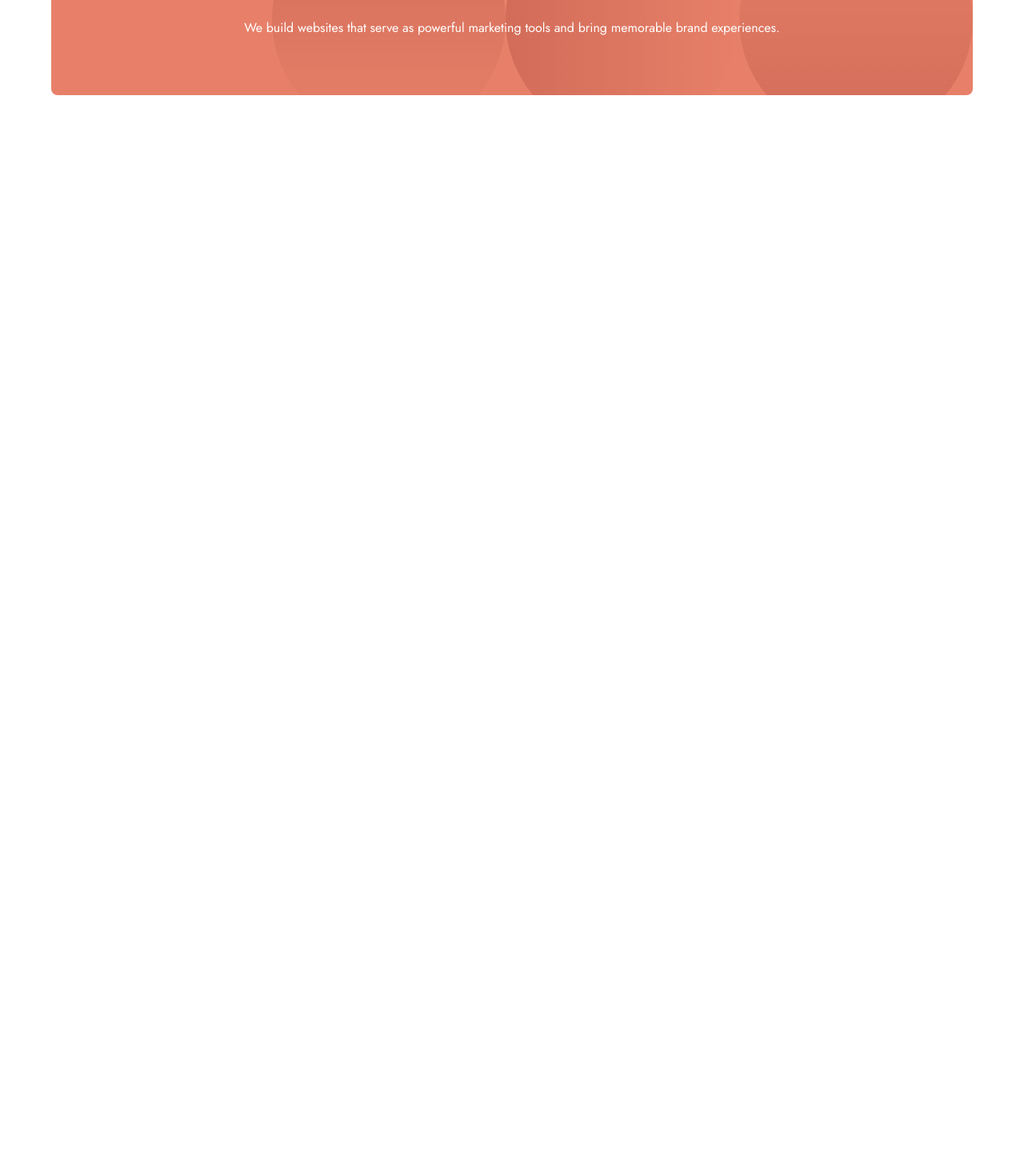
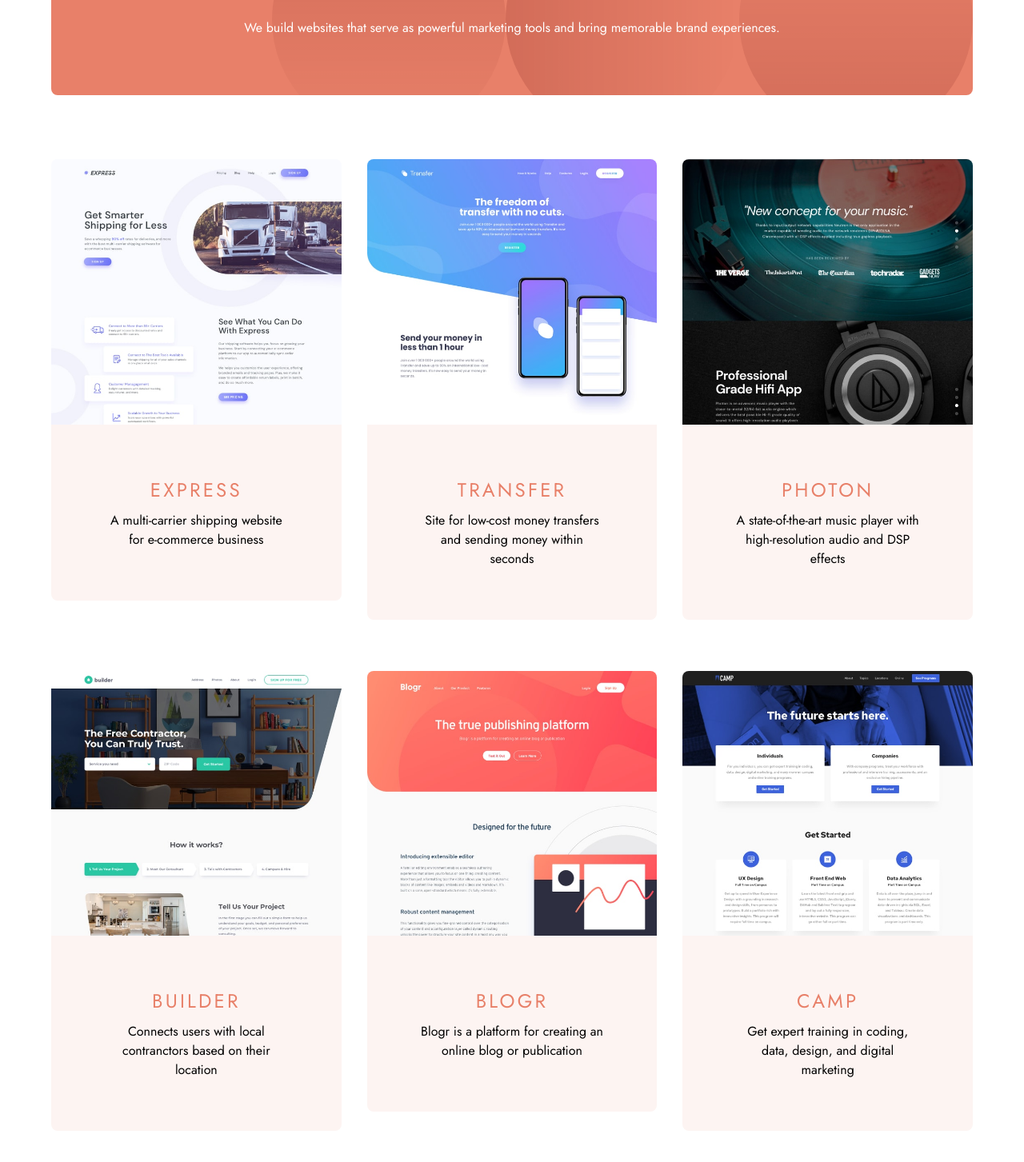
Before and after one commit to Da-vi-de/designo-multipage, a React (Create React App) app: page /web-design in a window 1280 px wide. Shown: the part 245-1698 px from the top of the page at 80% size. Before the commit the page ends 800 px from the top, so only its background shows below. Built offline with nearby package versions, Linux system fonts and the light colour scheme.

Commit message:
web design page: main section done

```diff
--- /dev/null
+++ b/src/components/styles/shared-styles/CommonDesignProjectsCard.styled.js
@@ -0,0 +1,85 @@
+import { QUERIES } from "../../../utils/mediaQueries";
+
+export const CommonCard = `
+margin-top: 4rem;
+
+.card {
+    display: flex;
+    flex-direction: column;
+    margin-bottom: 2rem;
+}
+
+.card .card-img  img {
+    width: 100%;
+    height: 100%;
+    object-fit: cover;
+}
+
+.card-img {
+    max-height: 24rem;
+    overflow: hidden;
+    border-top-left-radius: .5rem;
+    border-top-right-radius: .5rem;
+}
+
+.card .card-info {
+    background-color: var(--color-light-cream);
+    padding: 2rem;
+    border-bottom-left-radius: .5rem;
+    border-bottom-right-radius: .5rem;
+}
+
+.card-info {
+    text-align: center;
+}
+
+h2 {
+    text-transform: uppercase;
+    font-weight: 400;
+    letter-spacing: .2rem;
+    margin-bottom: .5rem;
+    color: var(--color-peach);
+}
+
+p {
+    color: var(--color-grey);
+}
+
+@media ${QUERIES.tabletMini} {
+    .card {
+        flex-direction: row;
+    }
+
+    .card-img {
+        border-top-right-radius: unset;
+        border-bottom-left-radius: .5rem;
+    }
+
+   .card .card-info {
+        border-bottom-left-radius: unset;
+        border-top-right-radius: .5rem;
+        padding-top: 8rem;
+    }
+}
+
+@media ${QUERIES.desktop} {
+    display: grid;
+    grid-template-columns: repeat(3, 1fr);
+    gap: 2rem;
+
+    .card {
+        flex-direction: column;
+    }
+
+    .card-img {
+        border-top-right-radius: .5rem;
+        border-bottom-left-radius: unset;
+    }
+
+    .card .card-info {
+        border-bottom-left-radius: .5rem;
+        border-top-right-radius: unset;
+        padding: 4rem;
+    }
+}
+`;
--- a/src/components/styles/shared-styles/GlobalStyles.js
+++ b/src/components/styles/shared-styles/GlobalStyles.js
@@ -11,6 +11,7 @@ export const GlobalStyles = createGlobalStyle`
   --color-dark-grey: hsl(264, 5%, 20%);
   --color-light-peach: hsl(11, 100%, 80%);
   --color-peach: hsl(11, 73%, 66%);
+  --color-light-cream: hsl(14, 76%, 97%, 1);
 
   /* Font-size */
   --font-size-0_5: .5rem;
--- /dev/null
+++ b/src/components/web-design/Main.js
@@ -0,0 +1,106 @@
+import React from "react";
+import styled from "styled-components";
+import { CommonCard } from "../styles/shared-styles/CommonDesignProjectsCard.styled";
+
+import expressImg from "../../assets/web-design/desktop/image-express.jpg";
+import transferImg from "../../assets/web-design/desktop/image-transfer.jpg";
+import photonImg from "../../assets/web-design/desktop/image-photon.jpg";
+import builderImg from "../../assets/web-design/desktop/image-builder.jpg";
+import blogrImg from "../../assets/web-design/desktop/image-blogr.jpg";
+import campImg from "../../assets/web-design/desktop/image-camp.jpg";
+
+const StyledMain = styled.main`
+    ${CommonCard}
+`
+
+function Main() {
+    return(
+        <StyledMain>
+            <div className="card">
+                <div className="card-img">
+                    <img src={expressImg} alt="e-commerce website screenshot"/>
+                </div>
+
+                <div className="card-info">
+                    <h2>express</h2>
+                    <p>
+                        A multi-carrier shipping website
+                        for e-commerce business
+                    </p>
+                </div>
+            </div>
+
+            <div className="card">
+                <div className="card-img">
+                    <img src={transferImg} alt="e-commerce website screenshot"/>
+                </div>
+
+                <div className="card-info">
+                    <h2>transfer</h2>
+                    <p>
+                        Site for low-cost money transfers
+                        and sending money within seconds
+                    </p>
+                </div>
+            </div>
+
+            <div className="card">
+                <div className="card-img">
+                    <img src={photonImg} alt="e-commerce website screenshot"/>
+                </div>
+
+                <div className="card-info">
+                    <h2>photon</h2>
+                    <p>
+                       A state-of-the-art music player with
+                       high-resolution audio and DSP effects
+                    </p>
+                </div>
+            </div>
+
+            <div className="card">
+                <div className="card-img">
+                    <img src={builderImg} alt="e-commerce website screenshot"/>
+                </div>
+
+                <div className="card-info">
+                    <h2>builder</h2>
+                    <p>
+                        Connects users with local contranctors
+                        based on their location
+                    </p>
+                </div>
+            </div>
+
+            <div className="card">
+                <div className="card-img">
+                    <img src={blogrImg} alt="e-commerce website screenshot"/>
+                </div>
+
+                <div className="card-info">
+                    <h2>blogr</h2>
+                    <p>
+                        Blogr is a platform for creating
+                        an online blog or publication
+                    </p>
+                </div>
+            </div>
+
+            <div className="card">
+                <div className="card-img">
+                    <img src={campImg} alt="e-commerce website screenshot"/>
+                </div>
+
+                <div className="card-info">
+                    <h2>camp</h2>
+                    <p>
+                      Get expert training in coding, data,
+                      design, and digital marketing
+                    </p>
+                </div>
+            </div>
+        </StyledMain>
+    )
+}
+
+export default Main;
--- a/src/pages/WebDesign.js
+++ b/src/pages/WebDesign.js
@@ -1,9 +1,13 @@
 import React from "react";
+//import styled from "styled-components";
 import { GlobalStyles } from "../components/styles/shared-styles/GlobalStyles";
 import { Container } from "../components/styles/shared-styles/Wrapper.styled";
+//import { QUERIES } from "../utils/mediaQueries";
 
 import Navigation from "../components/home/navigation/Navigation";
 import WebDesignHeader from "../components/web-design/WebDesignHeader";
+import Main from "../components/web-design/Main";
+
 
 function WebDesign() {
     return(
@@ -15,6 +19,10 @@ function WebDesign() {
         </Container>
 
         <WebDesignHeader />
+
+        <Container>
+            <Main />
+        </Container>
         </>
     )
 }
```
